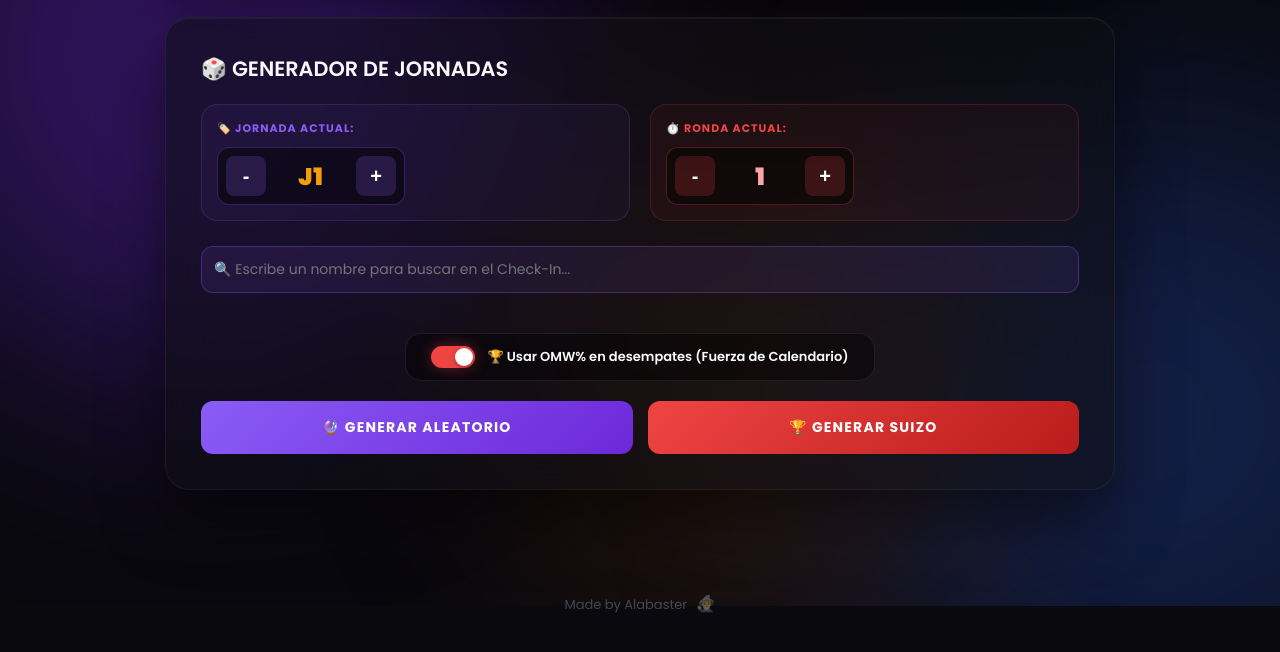
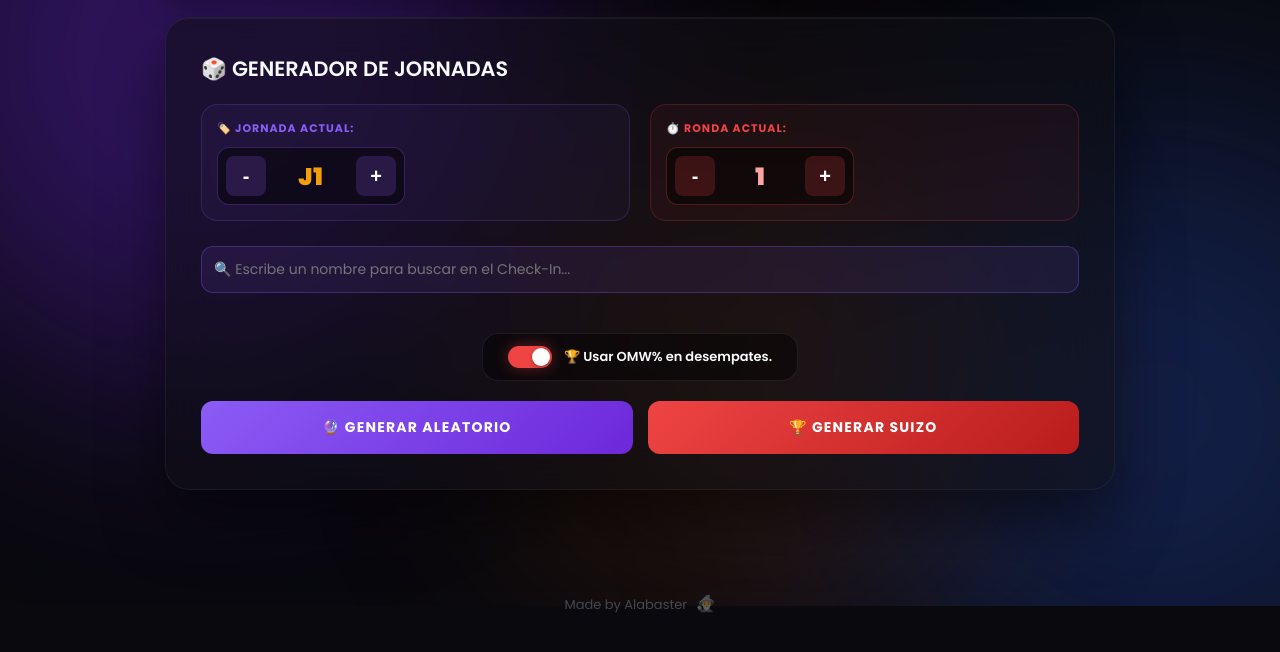
Before and after one commit to ODDSU/Panda_Tools, a plain HTML site: page commander.html in a window 1280 px wide. Both pictures are taken after a click on the button "🎲 Mesas". Shown: the part 194-846 px from the top of the page. Drawn offline with Linux system fonts and the light colour scheme.

Commit message:
Update commander.html

```diff
--- a/commander.html
+++ b/commander.html
@@ -141,7 +141,7 @@
             <label class="omw-label">
                 <input type="checkbox" id="toggle-omw" class="omw-checkbox" onchange="toggleOMW()">
                 <div class="omw-switch"></div>
-                <span class="omw-text">🏆 Usar OMW% en desempates (Fuerza de Calendario)</span>
+                <span class="omw-text">🏆 Usar OMW% en desempates.</span>
             </label>
         </div>
 
```
